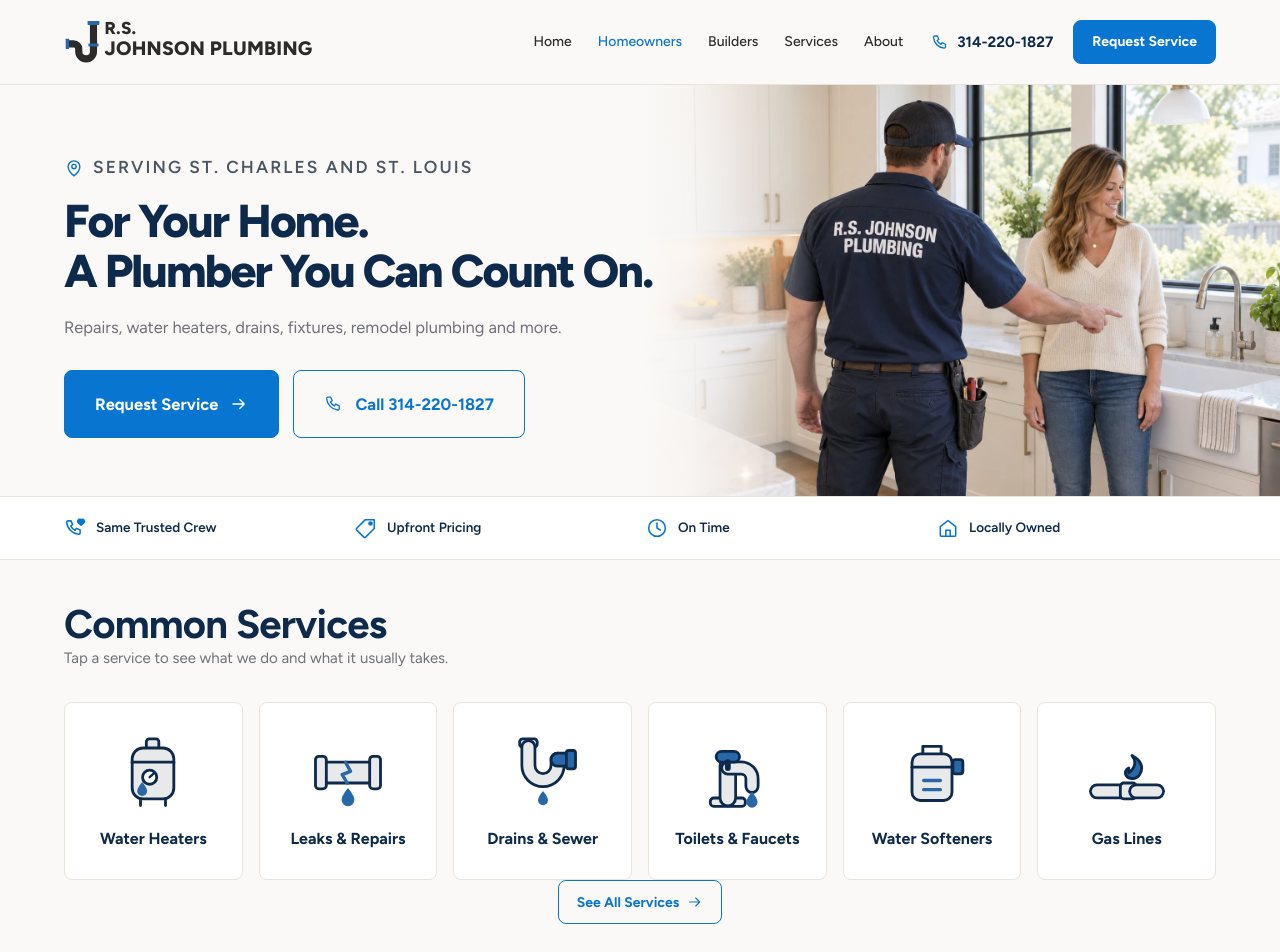
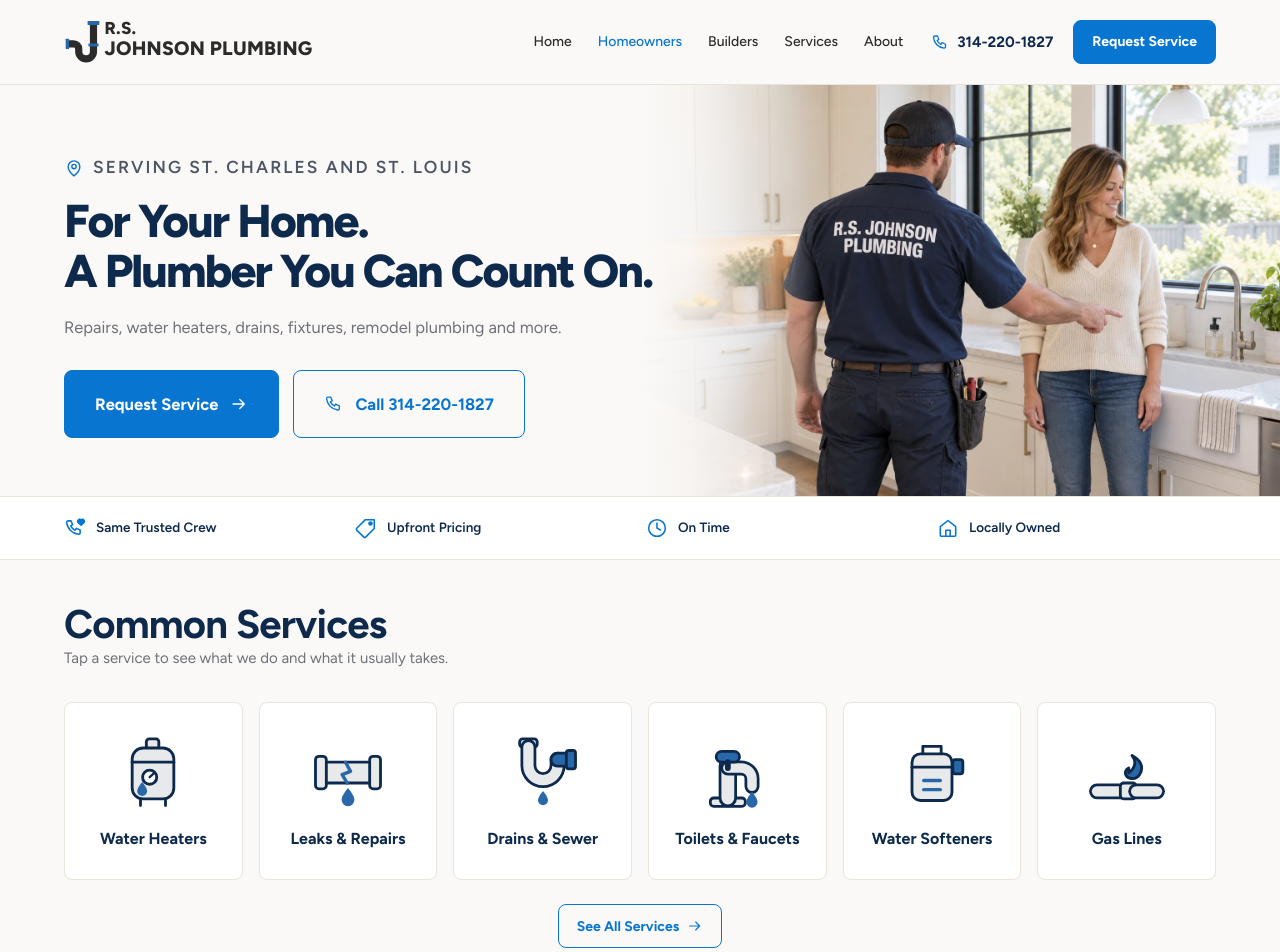
Before and after one commit to rs-johnson-plumbing/website, a Next.js app: page /for-homeowners in a window 1280 px wide. Shown: the top 952 px of the page. Built offline with nearby package versions, Linux system fonts and the light colour scheme.

Commit message:
Space homeowner services link below the card grid

```diff
--- a/src/styles/concept-two-page-polish.css
+++ b/src/styles/concept-two-page-polish.css
@@ -166,3 +166,5 @@
 @media (max-width: 1023px) {
   .c2 .c2-location { font-size: clamp(calc(8.5px + 4pt), calc(2.3vw + 4pt), calc(10px + 4pt)); letter-spacing: 0; gap: 5px; }
 }
+
+.c2-home-services-more { margin-top: 24px; }
```
